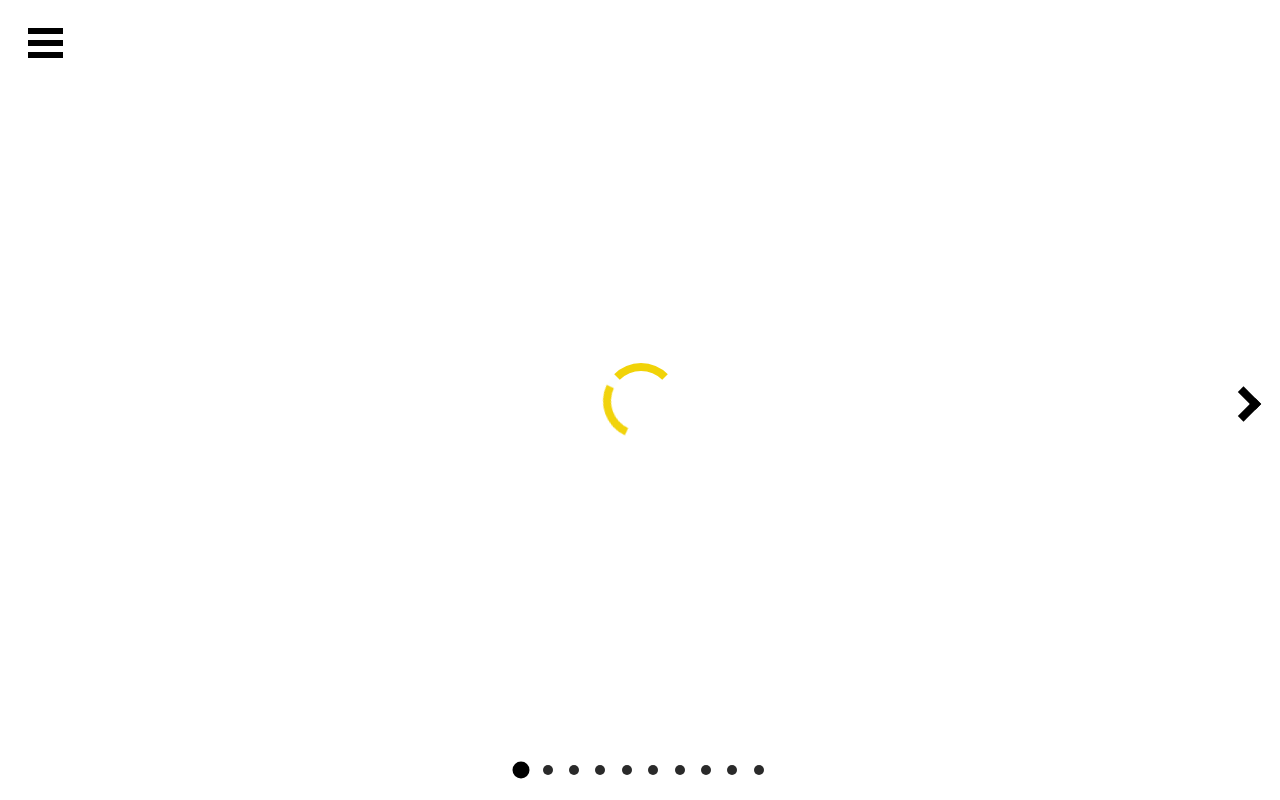
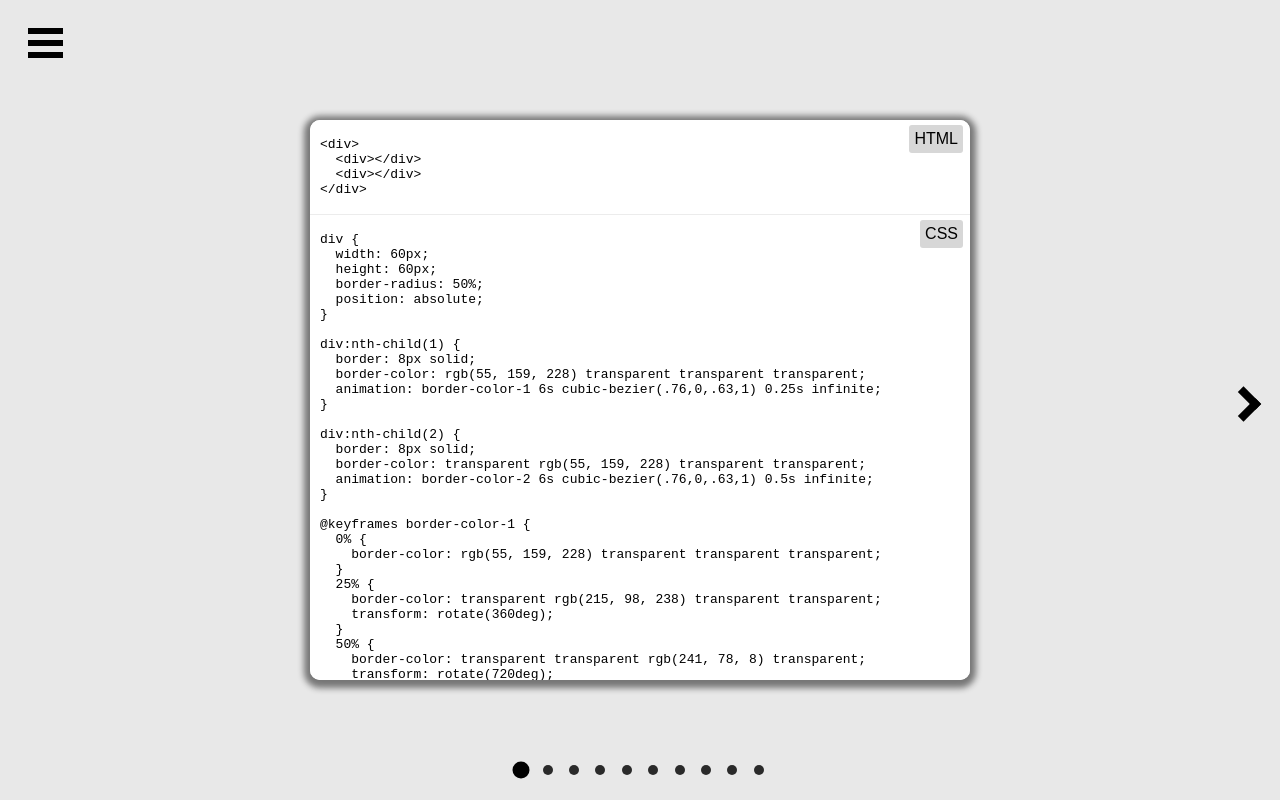
Before and after one commit to Stygain/css-loaders, a React (Create React App) app: page / in a window 1280 px wide. Built offline with nearby package versions, Linux system fonts and the light colour scheme.

Commit message:
Much nicer styling for modal.

```diff
--- a/src/App.js
+++ b/src/App.js
@@ -11,18 +11,9 @@ import Modal from './Modal.js';
 function App() {
   const [clicked, setClicked] = useState(false);
 
-  const hamburgerStyle = css`
-    position: relative;
-    top: 20px;
-    left: 20px;
-    z-index: 2;
-  `;
-
   return (
     <div>
-  	  <div css={hamburgerStyle}>
-        <HamburgerX click={clicked} clickhandler={setClicked}/>
-      </div>
+      <HamburgerX click={clicked} clickhandler={setClicked}/>
       <Menu click={clicked}/>
       <Modal />
       <Carousel />
--- a/src/Modal.js
+++ b/src/Modal.js
@@ -11,7 +11,7 @@ function Modal(props) {
   const dispatch = useDispatch();
 
   const styling = css`
-    border: 1px solid red;
+    ${'' /* border: 1px solid red; */}
 
     @import url('https://fonts.googleapis.com/css?family=Spartan&display=swap');
     font-family: 'Spartan', sans-serif;
@@ -19,7 +19,7 @@ function Modal(props) {
     position: absolute;
     z-index: 1;
     opacity: 0%;
-    background-color: rgb(149, 189, 178);
+    ${'' /* background-color: rgb(149, 189, 178); */}
     text-align: center;
     margin: 0;
 
@@ -54,20 +54,21 @@ function Modal(props) {
       width: 100%;
       height: 100%;
 
-      background-color: rgb(255, 166, 143);
+      ${'' /* background-color: rgb(255, 166, 143); */}
 
       cursor: pointer;
     }
 
     .menu {
-      border: 1px solid red;
+      ${'' /* border: 1px solid red; */}
 
       min-width: 50%;
-      height: 50%;
+      max-height: 0;
       margin-bottom: 200%;
       border-radius: 10px;
-      padding: 10px;
-      ${'' /* margin: 10px; */}
+      padding: 0px 10px;
+
+      box-shadow: 0px 2px 6px 6px rgba(0, 0, 0, 0.49);
 
       background-color: rgb(255, 255, 255);
       z-index: 2;
@@ -77,8 +78,6 @@ function Modal(props) {
       align-items: center;
       justify-content: flex-start;
 
-      ${'' /* overflow-x: hidden; */}
-      ${'' /* overflow-y: scroll; */}
       overflow: hidden;
 
       transition: 0.8s ease-in-out 0s;
@@ -86,20 +85,27 @@ function Modal(props) {
 
     .menu.open {
       margin-bottom: 0;
+      min-height: 50%;
+      max-height: 70%;
 
       transition: 0.8s ease-in-out 0.3s;
     }
 
     .text-container {
-      border: 1px solid blue;
+      ${'' /* border: 1px solid blue; */}
 
       position: relative;
+      width: 100%;
+      padding: 4px 10px;
 
       background-color: rgb(255, 255, 255);
       text-align: left;
-      width: 100%;
 
       transition: background-color 0.3s ease;
+    }
+
+    .text-container.html {
+      border-bottom: 1px solid rgba(193, 193, 193, 0.31);
     }
 
     .text-container.css {
@@ -107,15 +113,17 @@ function Modal(props) {
     }
 
     .text-container:hover {
-      background-color: rgb(236, 236, 236);
+      background-color: rgb(249, 249, 249);
     }
 
     .text-container .type-tag {
-      border: 1px solid green;
+      ${'' /* border: 1px solid green; */}
 
       position: absolute;
-      top: 0;
-      right: 0;
+      top: 5px;
+      right: 7px;
+
+      background-color: rgba(200, 200, 200, 0.73);
 
       ${'' /* width: 35px; */}
       ${'' /* height: 10px; */}
@@ -127,7 +135,6 @@ function Modal(props) {
       display: block;
       font-family: monospace;
       white-space: pre;
-      margin: 1em 0;
     }
   `;
   return (
@@ -165,15 +172,11 @@ function Modal(props) {
               <br />  border-color: rgb(55, 159, 228) transparent transparent transparent;
               <br />  animation: border-color-1 6s cubic-bezier(.76,0,.63,1) 0.25s infinite;
               <br />{'}'}
+<br />
               <br />div:nth-child(2) {'{'}
               <br />  border: 8px solid;
               <br />  border-color: transparent rgb(55, 159, 228) transparent transparent;
               <br />  animation: border-color-2 6s cubic-bezier(.76,0,.63,1) 0.5s infinite;
-              <br />{'}'}
-              <br />div:nth-child(3) {'{'}
-              <br />  border: 8px solid;
-              <br />  border-color: transparent transparent rgb(55, 159, 228) transparent;
-              <br />  animation: border-color-3 2s cubic-bezier(.76,0,.63,1) 0s infinite;
               <br />{'}'}
 <br />
               <br />@keyframes border-color-1 {'{'}
--- a/src/carousel.js
+++ b/src/carousel.js
@@ -24,7 +24,7 @@ import BubbleMove from './loaders/BubbleMove.js';
 const pageData = [
   {
     anim: <CircleRotateColor />,
-    bgColor: "rgba(255, 255, 255, 1)",
+    bgColor: "rgba(232, 232, 232, 1)",
     accentColor: ""
   },
   {
--- a/src/hamburgerX.js
+++ b/src/hamburgerX.js
@@ -3,13 +3,18 @@ import { jsx, css } from '@emotion/core';
 
 function HamburgerX(props) {
   const styling = css`
+    position: relative;
+    top: 20px;
+    left: 20px;
     width: 35px;
     height: 30px;
+    padding: 8px;
+    z-index: 3;
+
     display: flex;
     flex-direction: column;
     justify-content: space-between;
     align-items: center;
-    padding: 8px;
 
     &:hover {
       cursor: pointer;
--- a/src/loaders/CircleRotateColor.js
+++ b/src/loaders/CircleRotateColor.js
@@ -82,27 +82,6 @@ function CircleRotate() {
         border-color: transparent rgb(55, 159, 228) transparent transparent;
       }
     }
-
-    @keyframes border-color-3 {
-      0% {
-        border-color: transparent transparent rgb(55, 159, 228) transparent;
-      }
-      25% {
-        border-color: transparent transparent transparent rgb(215, 98, 238);
-        transform: rotate(360deg);
-      }
-      50% {
-        border-color: rgb(241, 78, 8) transparent transparent transparent;
-        transform: rotate(720deg);
-      }
-      75% {
-        border-color: transparent rgb(241, 211, 8) transparent transparent;
-        transform: rotate(1080deg);
-      }
-      100% {
-        border-color: transparent transparent rgb(55, 159, 228) transparent;
-      }
-    }
   `;
   return (
     <div css={styling} onClick={() => dispatch(setModalShow(true))}>
--- a/src/menu.js
+++ b/src/menu.js
@@ -7,7 +7,7 @@ function Menu(props) {
     font-family: 'Spartan', sans-serif;
 
     position: absolute;
-    z-index: 1;
+    z-index: 2;
     opacity: 0%;
     background-color: rgb(149, 189, 178);
     text-align: center;
--- a/src/redux/reducers.js
+++ b/src/redux/reducers.js
@@ -5,7 +5,7 @@ import {
 } from './actions.js';
 
 
-function modalShowReducer(state = false, action) {
+function modalShowReducer(state = true, action) {
   switch (action.type) {
     case SET_MODAL_SHOW:
       return action.show;
```
